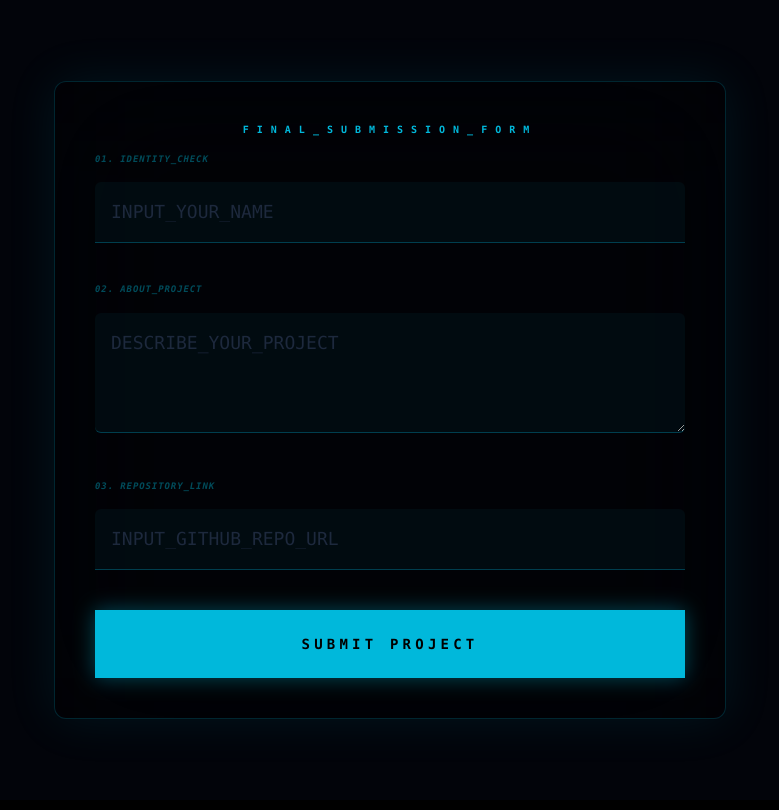
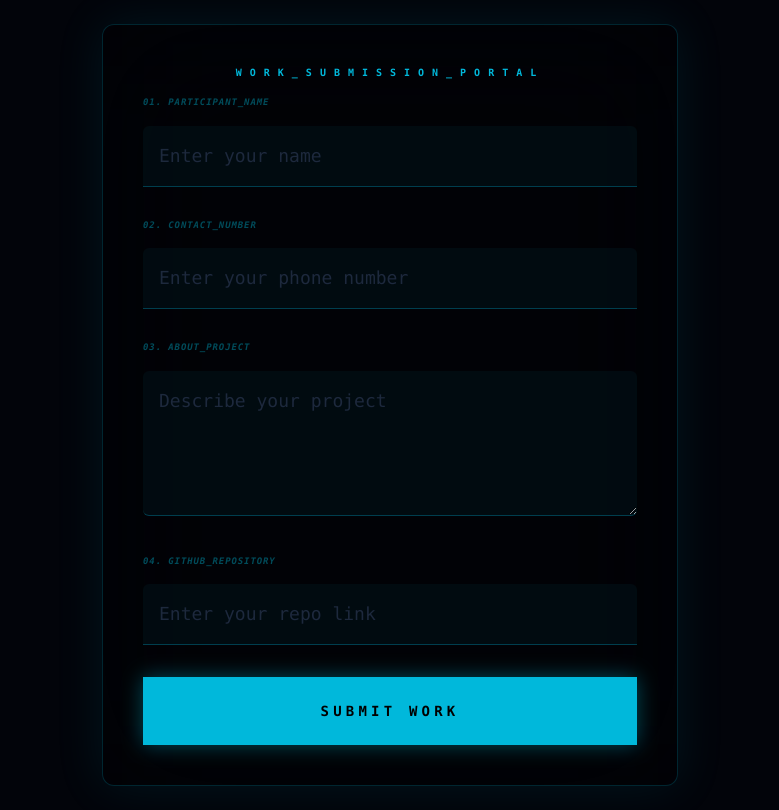
Before and after one commit to AbhinavMehta123/CODEX-BUILD-CLIENT, a Next.js app: page /WorkSubmit in a window 1280 px wide. Shown: the whole page, without its empty margins (250-1029 px from the left). Built offline with nearby package versions, Linux system fonts and the light colour scheme.

Commit message:
connect backend to work submit

```diff
--- a/app/StartBuild/page.jsx
+++ b/app/StartBuild/page.jsx
@@ -303,13 +303,14 @@ export default function StartBuild() {
               ))}
 
               <motion.button
-                variants={itemVars}
-                whileHover={{ scale: 1.02, letterSpacing: "0.5em" }}
-                type="submit"
-                className="w-full bg-cyan-500 py-6 text-black font-black uppercase tracking-[0.3em] text-sm shadow-[0_0_20px_rgba(6,182,212,0.4)]"
-              >
-                COMPILE & START
-              </motion.button>
+            variants={itemVars}
+            whileHover={{ scale: 1.02, letterSpacing: "0.4em" }}
+            whileTap={{ scale: 0.98 }}
+            type="submit"
+            className="w-full bg-cyan-500 py-6 text-black font-black uppercase tracking-[0.3em] text-sm shadow-[0_0_20px_rgba(6,182,212,0.4)] hover:bg-white transition-all duration-500 cursor-pointer"
+          >
+            COMPILE & START
+          </motion.button>
             </motion.form>
           ) : (
             <motion.div
--- a/app/WorkSubmit/page.jsx
+++ b/app/WorkSubmit/page.jsx
@@ -6,28 +6,33 @@ import axios from "axios";
 export default function WorkSubmit() {
   const [formData, setFormData] = useState({
     name: "",
-    about: "",
-    github: "",
+    phone: "",
+    projectDescription: "",
+    githubRepo: "",
   });
 
-  const [submitted, setSubmitted] = useState(false);
+  const [isSubmitted, setIsSubmitted] = useState(false);
 
   const handleSubmit = async (e) => {
     e.preventDefault();
+    const { name, phone, projectDescription, githubRepo } = formData;
 
-    const { name, about, github } = formData;
-    if (!name || !about || !github) {
-      alert("⚠️ Please fill in all fields before submitting.");
+    if (!name || !phone || !projectDescription || !githubRepo) {
+      alert("Please fill in all fields.");
       return;
     }
 
     try {
-      // 🔗 Replace this endpoint with your backend submission API if needed
-      await axios.post("https://codex-build-backend.onrender.com/api/submitWork", formData);
-      setSubmitted(true);
+      const res = await axios.post(
+        "https://codex-build-backend.onrender.com/api/work/submit",
+        formData
+      );
+      if (res.data.success) {
+        setIsSubmitted(true);
+      }
     } catch (err) {
-      console.error("Error submitting work:", err);
-      alert("Unable to submit at the moment. Please try again later.");
+      console.error("Submission error:", err);
+      alert("Failed to submit work. Please try again later.");
     }
   };
 
@@ -40,104 +45,79 @@ export default function WorkSubmit() {
     },
   };
 
-  const itemVars = {
-    hidden: { opacity: 0, x: -10 },
-    visible: { opacity: 1, x: 0 },
-  };
+  const itemVars = { hidden: { opacity: 0, x: -10 }, visible: { opacity: 1, x: 0 } };
 
   return (
-    <main className="min-h-screen bg-[#02040a] text-cyan-400 font-mono p-6 flex flex-col items-center justify-center">
-      {!submitted ? (
+    <main className="min-h-screen bg-[#02040a] text-cyan-400 font-mono flex items-center justify-center p-6">
+      {!isSubmitted ? (
         <motion.form
-          key="submit-form"
           variants={containerVars}
           initial="hidden"
           animate="visible"
-          exit={{ opacity: 0, scale: 0.9, filter: "blur(10px)" }}
           onSubmit={handleSubmit}
-          className="w-full max-w-2xl bg-black/40 border border-cyan-500/20 p-10 rounded-xl backdrop-blur-3xl shadow-[0_0_50px_rgba(6,182,212,0.1)] space-y-10 overflow-hidden"
+          className="bg-black/40 border border-cyan-500/20 p-10 rounded-xl backdrop-blur-3xl shadow-[0_0_50px_rgba(6,182,212,0.1)] space-y-8 w-full max-w-xl"
         >
           <motion.div variants={itemVars} className="text-center mb-4">
             <h2 className="text-[10px] tracking-[0.8em] text-cyan-500 uppercase font-bold">
-              Final_Submission_Form
+              Work_Submission_Portal
             </h2>
           </motion.div>
 
-          {/* 🧑 Your Name */}
-          <motion.div variants={itemVars}>
+          {[
+            { id: "name", label: "Participant_Name", placeholder: "Enter your name" },
+            { id: "phone", label: "Contact_Number", placeholder: "Enter your phone number" },
+            { id: "projectDescription", label: "About_Project", placeholder: "Describe your project" },
+            { id: "githubRepo", label: "GitHub_Repository", placeholder: "Enter your repo link" },
+          ].map((field, i) => (
+            <motion.div variants={itemVars} key={field.id}>
               <label className="block text-[9px] uppercase tracking-widest mb-4 text-cyan-500/40 font-bold italic">
-              01. Identity_Check
+                {`0${i + 1}. ${field.label}`}
               </label>
+              {field.id === "projectDescription" ? (
+                <textarea
+                  required
+                  rows="4"
+                  value={formData[field.id]}
+                  onChange={(e) => setFormData({ ...formData, [field.id]: e.target.value })}
+                  placeholder={field.placeholder}
+                  className="w-full bg-cyan-500/5 border-b border-cyan-500/30 p-4 text-white focus:outline-none focus:border-cyan-500 transition-all rounded-md placeholder:text-slate-800 text-lg"
+                />
+              ) : (
                 <input
                   type="text"
                   required
-              value={formData.name}
-              onChange={(e) => setFormData({ ...formData, name: e.target.value })}
-              placeholder="INPUT_YOUR_NAME"
+                  value={formData[field.id]}
+                  onChange={(e) => setFormData({ ...formData, [field.id]: e.target.value })}
+                  placeholder={field.placeholder}
                   className="w-full bg-cyan-500/5 border-b border-cyan-500/30 p-4 text-white focus:outline-none focus:border-cyan-500 transition-all rounded-t-md placeholder:text-slate-800 text-lg"
                 />
+              )}
             </motion.div>
+          ))}
 
-          {/* 🧾 About Project */}
-          <motion.div variants={itemVars}>
-            <label className="block text-[9px] uppercase tracking-widest mb-4 text-cyan-500/40 font-bold italic">
-              02. About_Project
-            </label>
-            <textarea
-              required
-              value={formData.about}
-              onChange={(e) => setFormData({ ...formData, about: e.target.value })}
-              placeholder="DESCRIBE_YOUR_PROJECT"
-              className="w-full bg-cyan-500/5 border-b border-cyan-500/30 p-4 text-white focus:outline-none focus:border-cyan-500 transition-all rounded-md placeholder:text-slate-800 text-lg min-h-[120px]"
-            />
-          </motion.div>
-
-          {/* 🔗 GitHub Repo */}
-          <motion.div variants={itemVars}>
-            <label className="block text-[9px] uppercase tracking-widest mb-4 text-cyan-500/40 font-bold italic">
-              03. Repository_Link
-            </label>
-            <input
-              type="url"
-              required
-              value={formData.github}
-              onChange={(e) => setFormData({ ...formData, github: e.target.value })}
-              placeholder="INPUT_GITHUB_REPO_URL"
-              className="w-full bg-cyan-500/5 border-b border-cyan-500/30 p-4 text-white focus:outline-none focus:border-cyan-500 transition-all rounded-t-md placeholder:text-slate-800 text-lg"
-            />
-          </motion.div>
-
-          {/* 🚀 Submit Button */}
           <motion.button
             variants={itemVars}
-            whileHover={{ scale: 1.02, letterSpacing: "0.5em" }}
+            whileHover={{ scale: 1.02, letterSpacing: "0.4em" }}
             whileTap={{ scale: 0.98 }}
             type="submit"
             className="w-full bg-cyan-500 py-6 text-black font-black uppercase tracking-[0.3em] text-sm shadow-[0_0_20px_rgba(6,182,212,0.4)] hover:bg-white transition-all duration-500 cursor-pointer"
           >
-            Submit Project
+            SUBMIT WORK
           </motion.button>
         </motion.form>
       ) : (
         <motion.div
-          key="submitted"
-          initial={{ opacity: 0, scale: 0.8 }}
-          animate={{ opacity: 1, scale: 1 }}
-          transition={{ duration: 0.6, ease: "easeOut" }}
-          className="text-center space-y-6"
+          initial={{ opacity: 0 }}
+          animate={{ opacity: 1 }}
+          transition={{ duration: 0.8 }}
+          className="text-center bg-black/40 border border-emerald-400/30 p-10 rounded-xl shadow-[0_0_50px_rgba(16,185,129,0.2)]"
         >
-          <h1 className="text-5xl font-black text-emerald-400 drop-shadow-[0_0_30px_rgba(16,185,129,0.5)]">
-            ✅ Submission Successful!
+          <h1 className="text-4xl font-black text-emerald-400 mb-4">
+            ✅ Work Submitted Successfully!
           </h1>
-          <p className="text-slate-400 text-sm tracking-[0.3em] uppercase">
-            Thank you for submitting your project.
+          <p className="text-slate-400 text-sm uppercase tracking-[0.2em]">
+            Thank you for submitting your project. The judges will review your work.
           </p>
-          <a
-            href="/"
-            className="mt-6 inline-block px-10 py-4 bg-cyan-500 text-black font-bold uppercase tracking-[0.2em] rounded-lg shadow-[0_0_20px_rgba(6,182,212,0.6)] hover:bg-white transition-all"
-          >
-            Return to Home
-          </a>
         </motion.div>
       )}
     </main>
```
Lines whose indentation alone changed are shown as unchanged.
